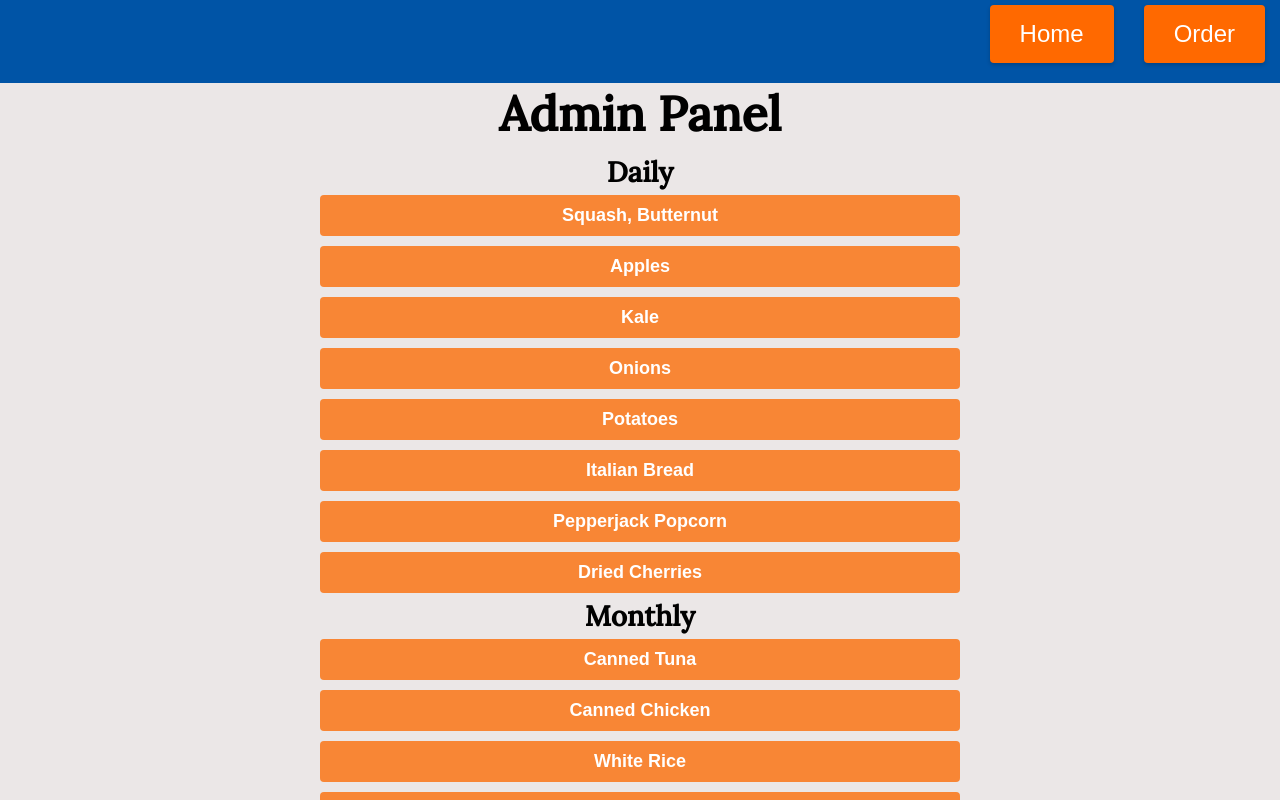
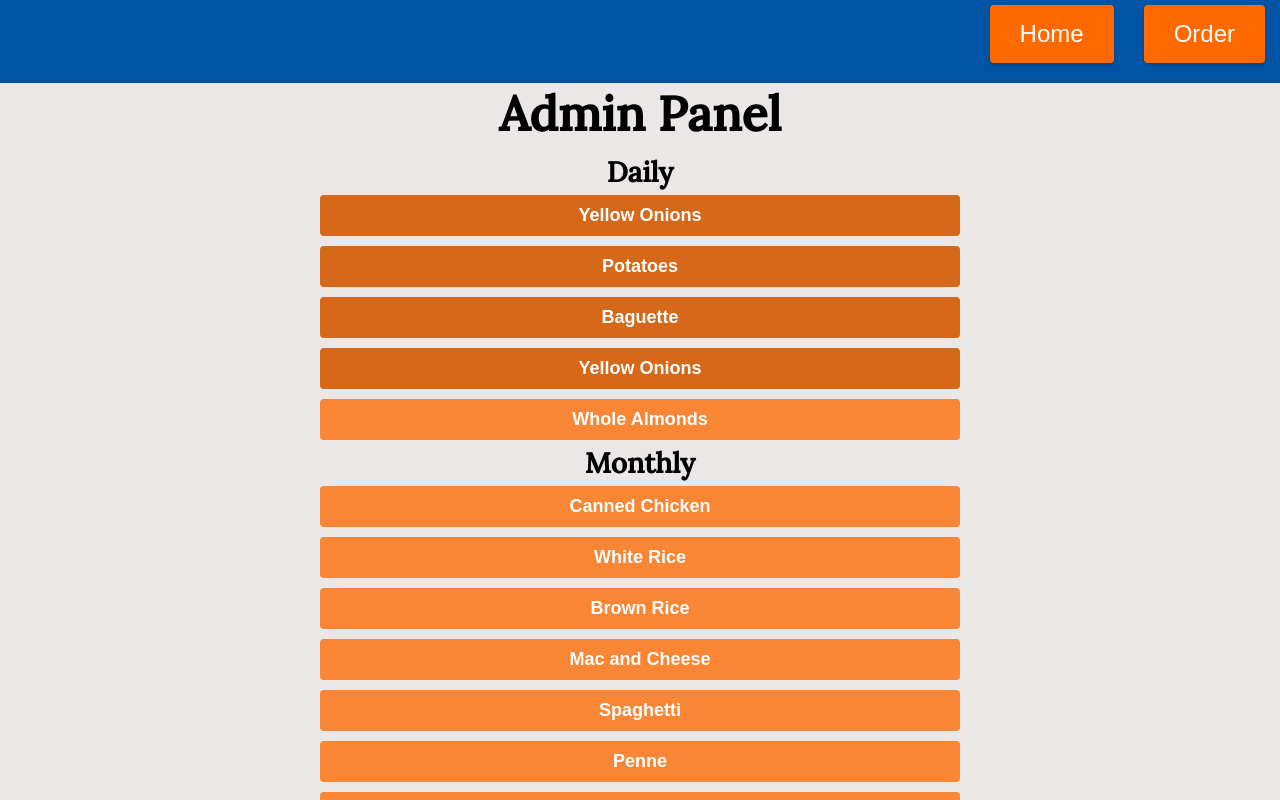
Before and after one commit to drspiff11/Haven_List, a React (Create React App) app: page /admin in a window 1280 px wide. Shown: the top 800 px of the page. Built offline with nearby package versions, Linux system fonts and the light colour scheme; data requests are answered from the project's data file; a web font is replaced by a local one.

Commit message:
ordering system with unfinished css and buggy but workable admin panel

```diff
--- a/public/db.json
+++ b/public/db.json
@@ -1,78 +1,54 @@
 {
   "dailyItems": [
     {
+      "id": 0,
+      "name": "Yellow Onions",
+      "category": "Produce",
+      "isVisible": true
+    },
+    {
       "id": 1,
-      "name": "Squash, Butternut",
+      "name": "Potatoes",
       "category": "Produce",
-      "isVisible": false
+      "isVisible": true
     },
     {
       "id": 2,
-      "name": "Apples",
-      "category": "Produce",
-      "isVisible": false
+      "name": "Baguette",
+      "category": "Bakery",
+      "isVisible": true
     },
     {
       "id": 3,
-      "name": "Kale",
-      "category": "Produce",
-      "isVisible": false
+      "name": "Yellow Onions",
+      "category": "Extras",
+      "isVisible": true
     },
     {
       "id": 4,
-      "name": "Onions",
-      "category": "Produce",
-      "isVisible": false
-    },
-    {
-      "id": 5,
-      "name": "Potatoes",
-      "category": "Produce",
-      "isVisible": false
-    },
-    {
-      "id": 6,
-      "name": "Italian Bread",
-      "category": "Bread",
-      "isVisible": false
-    },
-    {
-      "id": 7,
-      "name": "Pepperjack Popcorn",
-      "category": "Extras",
-      "isVisible": false
-    },
-    {
-      "id": 8,
-      "name": "Dried Cherries",
+      "name": "Whole Almonds",
       "category": "USDA",
       "isVisible": false
     }
   ],
   "monthlyItems": [
     {
-      "id": 1,
-      "name": "Canned Tuna",
-      "category": "Canned Meat",
-      "isVisible": true
-    },
-    {
       "id": 2,
       "name": "Canned Chicken",
       "category": "Canned Meat",
-      "isVisible": true
+      "isVisible": false
     },
     {
       "id": 3,
       "name": "White Rice",
       "category": "Dry",
-      "isVisible": true
+      "isVisible": false
     },
     {
       "id": 4,
       "name": "Brown Rice",
       "category": "Dry",
-      "isVisible": true
+      "isVisible": false
     },
     {
       "id": 5,
@@ -84,25 +60,25 @@
       "id": 6,
       "name": "Spaghetti",
       "category": "Dry",
-      "isVisible": true
+      "isVisible": false
     },
     {
       "id": 7,
       "name": "Penne",
       "category": "Dry",
-      "isVisible": true
+      "isVisible": false
     },
     {
       "id": 8,
       "name": "Elbows",
       "category": "Dry",
-      "isVisible": true
+      "isVisible": false
     },
     {
       "id": 9,
       "name": "Egg Noodle",
       "category": "Dry",
-      "isVisible": true
+      "isVisible": false
     },
     {
       "id": 10,
@@ -162,7 +138,7 @@
       "id": 19,
       "name": "Mandarin Oranges",
       "category": "Fruit",
-      "isVisible": false
+      "isVisible": true
     },
     {
       "id": 20,
@@ -182,5 +158,6 @@
       "category": "Fruit",
       "isVisible": false
     }
-  ]
+  ],
+  "orders": []
 }
--- a/src/App.js
+++ b/src/App.js
@@ -2,6 +2,7 @@ import { BrowserRouter as Router, Route, Routes } from 'react-router-dom';
 import Home from './components/Home';
 import Order from './components/Order';
 import Admin from './components/Admin';
+import Report from './components/Report';
 import './App.css';
 
 function App() {
@@ -11,6 +12,7 @@ function App() {
         <Route path="/" element={<Home />} />
         <Route path="/order" element={<Order />} />
         <Route path="/admin" element={<Admin />} />
+        <Route path="/report" element={<Report />} />
       </Routes>
     </Router>
   );
--- a/src/components/Admin.js
+++ b/src/components/Admin.js
@@ -1,17 +1,17 @@
 import React, { useState, useEffect } from 'react';
 import axios from 'axios';
-import { Link } from 'react-router-dom';
-import './Admin.css'; // Assuming Admin.css is in the same directory
+import { Link, useNavigate } from 'react-router-dom';
+import './Admin.css';
 
 const Admin = () => {
   const [dailyItems, setDailyItems] = useState([]);
   const [monthlyItems, setMonthlyItems] = useState([]);
-  const [error, setError] = useState(null);
+  const [error, setError] = useState('');
   const [isLoading, setIsLoading] = useState(false);
+  const navigate = useNavigate();
 
-  // Fetch items from the server when the component mounts
   useEffect(() => {
-    setIsLoading(true); // Start loading
+    setIsLoading(true);
     const fetchItems = async () => {
       try {
         const dailyResponse = await axios.get('http://localhost:3000/dailyItems');
@@ -19,19 +19,33 @@ const Admin = () => {
         setDailyItems(dailyResponse.data);
         setMonthlyItems(monthlyResponse.data);
       } catch (error) {
-        setError('Failed to fetch items');
+        setError('Failed to fetch items: ' + error.message);
       } finally {
-        setIsLoading(false); // Stop loading regardless of outcome
+        setIsLoading(false);
       }
     };
 
     fetchItems();
-
   }, []);
 
-  // Handle checkbox change for daily items
+  const handleSubmit = async () => {
+    try {
+      for (const item of dailyItems) {
+        await axios.put(`http://localhost:3000/dailyItems/${item.id}`, { ...item, isVisible: item.isVisible });
+      }
+
+      for (const item of monthlyItems) {
+        await axios.put(`http://localhost:3000/monthlyItems/${item.id}`, { ...item, isVisible: item.isVisible });
+      }
+
+      navigate('/');
+    } catch (error) {
+      console.error('Error updating lists:', error);
+    }
+  };
+
   const handleCheckboxChange = (item, type) => {
-    const updatedItem = { ...item, checked: !item.checked };
+    const updatedItem = { ...item, isVisible: !item.isVisible };
 
     if (type === 'daily') {
       setDailyItems(dailyItems.map(i => i.id === item.id ? updatedItem : i));
@@ -42,6 +56,10 @@ const Admin = () => {
 
   if (isLoading) {
     return <div className="admin-container">Loading items...</div>;
+  }
+
+  if (error) {
+    return <div className="admin-container">Error: {error}</div>;
   }
 
   return (
@@ -62,7 +80,7 @@ const Admin = () => {
       {dailyItems.map((item) => (
         <button
           key={item.id}
-          className={`sticky-button ${item.checked ? 'checked' : ''}`}
+          className={`sticky-button ${item.isVisible ? 'checked' : ''}`}
           onClick={() => handleCheckboxChange(item, 'daily')}
         >
           {item.name}
@@ -76,13 +94,16 @@ const Admin = () => {
       {monthlyItems.map((item) => (
         <button
           key={item.id}
-          className={`sticky-button ${item.checked ? 'checked' : ''}`}
+          className={`sticky-button ${item.isVisible ? 'checked' : ''}`}
           onClick={() => handleCheckboxChange(item, 'monthly')}
         >
           {item.name}
         </button>
       ))}
     </div>
+
+      <button onClick={handleSubmit}>Update</button>
+
     </div>
   );
 };
--- a/src/components/Home.js
+++ b/src/components/Home.js
@@ -20,7 +20,9 @@ function Home() {
       try {
         const endpoint = showMonthly ? '/monthlyItems' : '/dailyItems';
         const res = await axios.get(`http://localhost:3000${endpoint}`);
-        setFoodItems(res.data);
+        // Filter items to only include those with isVisible = true
+        const visibleItems = res.data.filter(item => item.isVisible);
+        setFoodItems(visibleItems);
         setLoading(false);
       } catch (err) {
         setError('An error occurred while fetching data.');
--- a/src/components/Order.css
+++ b/src/components/Order.css
@@ -96,8 +96,9 @@ input[type="text"]:focus, input[type="email"]:focus, input[type="number"]:focus,
 
 /* Style for form buttons */
  button, input[type="submit"] {
-  background-color: #4CAF50; /* Consistent button color */
+  background-color: #0054a6; /* Consistent button color */
   color: white;
+  font-size: larger;
   padding: 14px 20px;
   margin: 8px 0;
   border: none;
@@ -109,7 +110,7 @@ input[type="text"]:focus, input[type="email"]:focus, input[type="number"]:focus,
 
 /* Hover effect for buttons */
 button:hover, input[type="submit"]:hover {
-  background-color: #45a049;
+  background-color: #003d7a;
 }
 
 .anonymous-checkbox {
--- a/src/components/Order.js
+++ b/src/components/Order.js
@@ -1,6 +1,7 @@
 import React, { useState, useEffect } from 'react';
 import axios from 'axios';
 import { Link } from 'react-router-dom';
+import { useNavigate } from 'react-router-dom';
 import './Order.css';
 
 function Order() {
@@ -16,6 +17,10 @@ function Order() {
   const [selectedState, setSelectedState] = useState('');
   const [notes, setNotes] = useState('');
   const [showMonthly, setShowMonthly] = useState(false); // New state to toggle between daily and monthly lists
+  const [selectedDailyItems, setSelectedDailyItems] = useState(new Set());
+  const [selectedMonthlyItems, setSelectedMonthlyItems] = useState(new Set());
+
+  const navigate = useNavigate();
 
   useEffect(() => {
     const fetchData = async () => {
@@ -43,8 +48,12 @@ function Order() {
     return acc;
   }, {});
 
-  const handleItemClick = itemId => {
-    setSelectedItems(prevSelectedItems => {
+  const handleItemClick = (itemId, isMonthly) => {
+    // Determine which set to update based on whether the item is monthly
+    const updateSet = isMonthly ? selectedMonthlyItems : selectedDailyItems;
+    const setUpdateFunction = isMonthly ? setSelectedMonthlyItems : setSelectedDailyItems;
+
+    setUpdateFunction(prevSelectedItems => {
       const newSelectedItems = new Set(prevSelectedItems);
       if (newSelectedItems.has(itemId)) {
         newSelectedItems.delete(itemId);
@@ -55,6 +64,7 @@ function Order() {
     });
   };
 
+
   if (loading) {
     return <div className="loading">Loading...</div>;
   }
@@ -64,13 +74,38 @@ function Order() {
   }
 
   const placeOrder = async () => {
-    // Send the selected items to the server to place the order
+    console.log("Place Order function called");
     try {
-      await axios.post('/orders', { items: Array.from(selectedItems) }); // Replace with your endpoint
+      // Fetch both daily and monthly items again to ensure we have the complete lists
+      const dailyResponse = await axios.get('http://localhost:3000/dailyItems');
+      const monthlyResponse = await axios.get('http://localhost:3000/monthlyItems');
+
+      // Filter the fetched items based on the selected IDs
+      const filteredDailyItems = dailyResponse.data.filter(item => selectedDailyItems.has(item.id));
+      const filteredMonthlyItems = monthlyResponse.data.filter(item => selectedMonthlyItems.has(item.id));
+
+      const orderData = {
+        firstName,
+        lastName,
+        isAnonymous,
+        householdSize,
+        selectedState,
+        notes,
+        selectedDailyItems: Array.from(selectedDailyItems),
+        selectedMonthlyItems: Array.from(selectedMonthlyItems),
+        dailyItems: filteredDailyItems,
+        monthlyItems: filteredMonthlyItems
+      };
+
+      await axios.post('http://localhost:3000/orders', orderData);
+      console.log("Order Data:", orderData);
+      navigate('/report', { state: { orderData } });
+      console.log("Navigate called");
     } catch (error) {
       console.error('Error placing order:', error);
     }
   };
+
 
   return (
     <div>
@@ -137,8 +172,8 @@ function Order() {
             {categorizedItems[category].map((item) => (
               <div
                 key={item.id}
-                className={`food-item-order ${selectedItems.has(item.id) ? 'selected' : ''}`}
-                onClick={() => handleItemClick(item.id)}
+                className={`food-item-order ${selectedDailyItems.has(item.id) && !showMonthly || selectedMonthlyItems.has(item.id) && showMonthly ? 'selected' : ''}`}
+                onClick={() => handleItemClick(item.id, showMonthly)}
               >
                 <div>{item.name}</div>
               </div>
--- /dev/null
+++ b/src/components/Report.js
@@ -0,0 +1,33 @@
+import React from 'react';
+import { useLocation } from 'react-router-dom';
+import './Report.css'; // Ensure you have this CSS file for styling
+
+function Report() {
+    const location = useLocation();
+    const { firstName, lastName, isAnonymous, householdSize, selectedState, notes, selectedItems, dailyItems, monthlyItems } = location.state.orderData;
+
+    return (
+      <div>
+        <h1>Order Summary</h1>
+        <p>Name: {isAnonymous ? 'Anonymous' : `${firstName} ${lastName}`}</p>
+        <p>Household Size: {householdSize}</p>
+        <p>State: {selectedState}</p>
+        <p>Notes: {notes}</p>
+        <h2>Selected Items</h2>
+        <ul>
+          {selectedItems && selectedItems.map(item => <li key={item}>{item}</li>)}
+        </ul>
+        <h2>Daily Items</h2>
+        <ul>
+          {dailyItems && dailyItems.map(item => <li key={item.id}>{item.name}</li>)}
+        </ul>
+        <h2>Monthly Items</h2>
+        <ul>
+          {monthlyItems && monthlyItems.map(item => <li key={item.id}>{item.name}</li>)}
+        </ul>
+      </div>
+    );
+  }
+
+
+export default Report;
```
Also changed, not shown: src/components/Report.css (added). Lines whose indentation alone changed are shown as unchanged.
